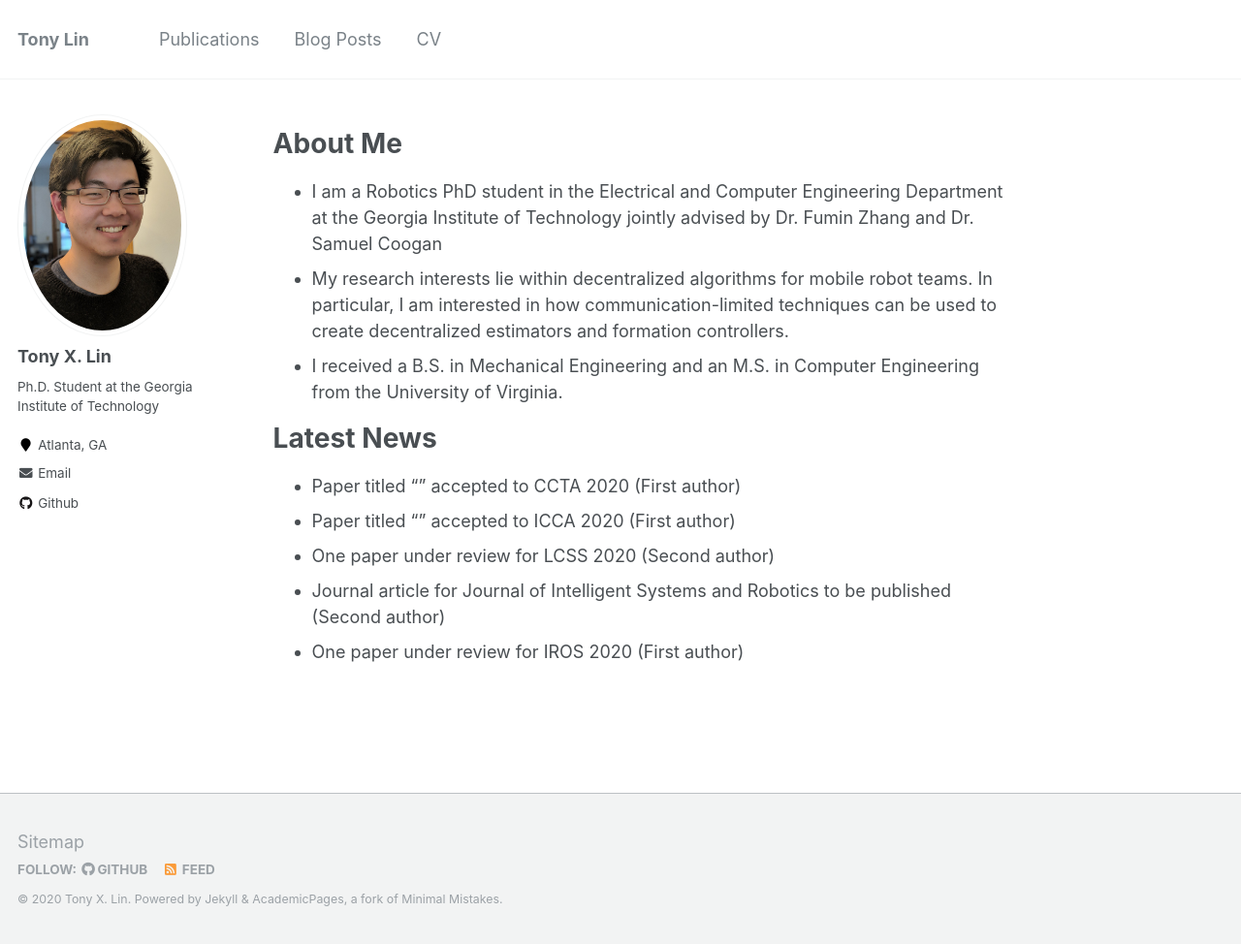
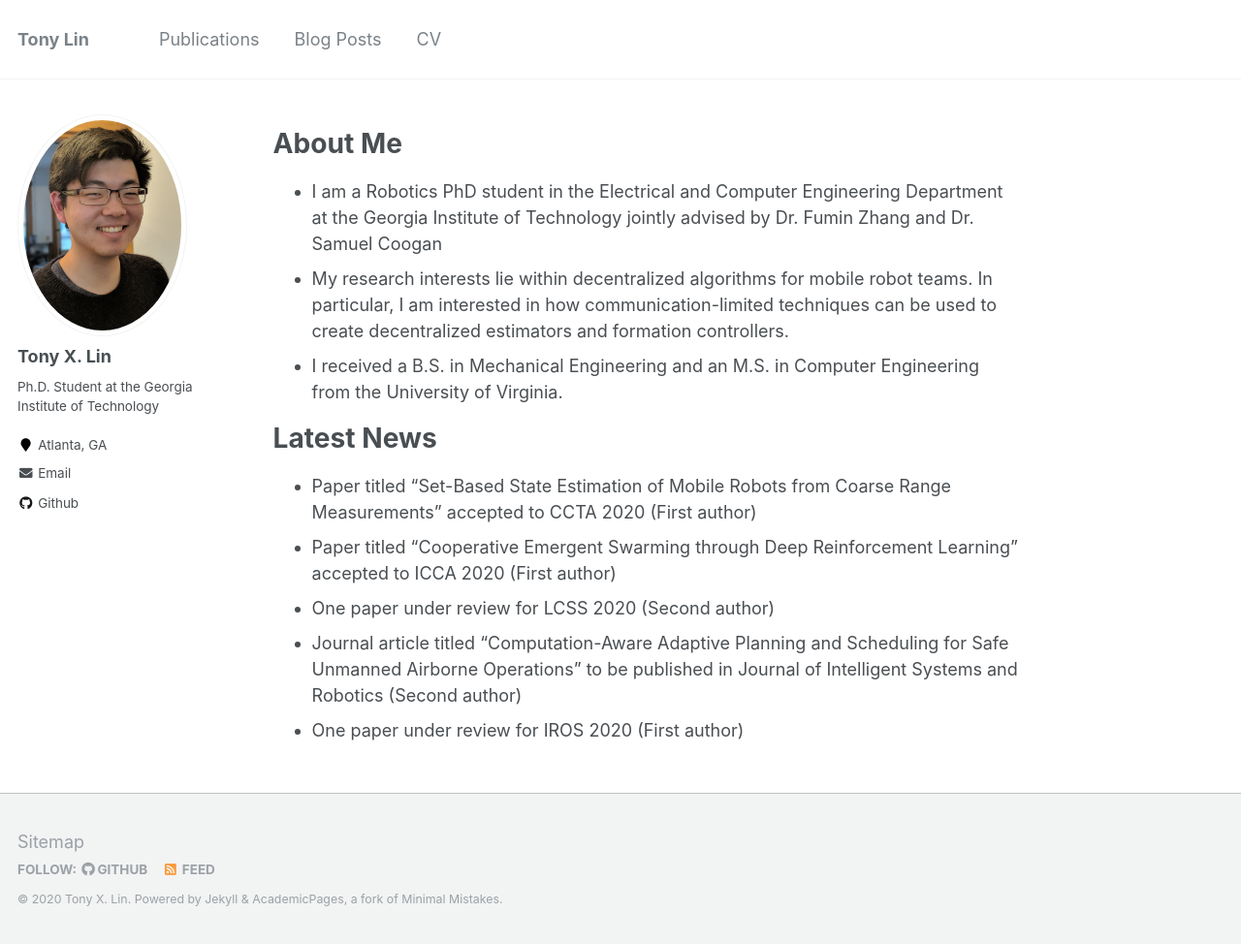
Before and after one commit to tony-x-lin/tony-x-lin.github.io, a Jekyll site: the page built from _pages/about.md, in a window 1280 px wide and 974 px high. Shown: the whole window at 97% size. Built offline with Jekyll 4.4.1, drawn with Linux system fonts in a browser that asks for light colours.

Commit message:
Update about.md

```diff
--- a/_pages/about.md
+++ b/_pages/about.md
@@ -13,8 +13,8 @@ redirect_from:
 * I received a B.S. in Mechanical Engineering and an M.S. in Computer Engineering from the University of Virginia.
 
 # Latest News
-* Paper titled "" accepted to CCTA 2020 (First author)
-* Paper titled "" accepted to ICCA 2020 (First author)
+* Paper titled "Set-Based State Estimation of Mobile Robots from Coarse Range Measurements" accepted to CCTA 2020 (First author)
+* Paper titled "Cooperative Emergent Swarming through Deep Reinforcement Learning" accepted to ICCA 2020 (First author)
 * One paper under review for LCSS 2020 (Second author)
-* Journal article for Journal of Intelligent Systems and Robotics to be published (Second author)
+* Journal article titled "Computation-Aware Adaptive Planning and Scheduling for Safe Unmanned Airborne Operations" to be published in Journal of Intelligent Systems and Robotics (Second author)
 * One paper under review for IROS 2020 (First author)
```
